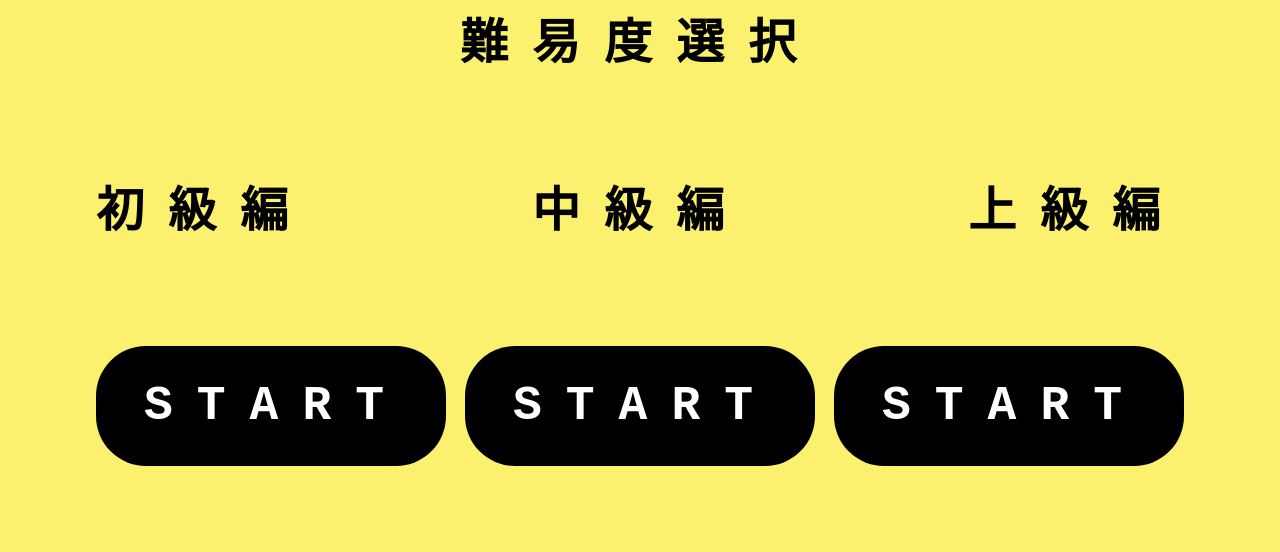
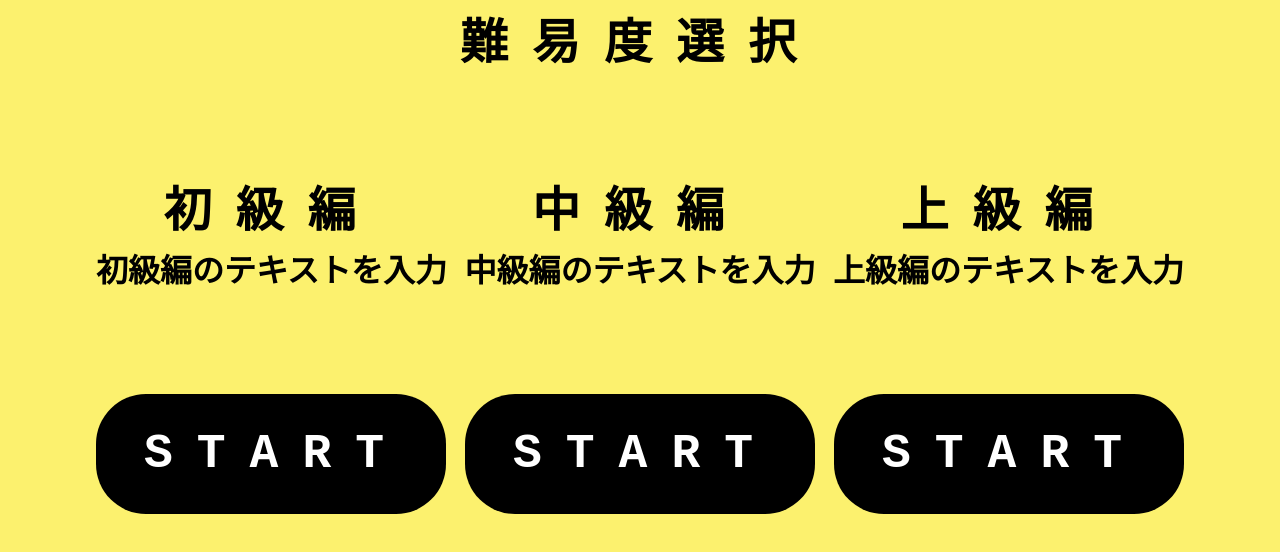
Before and after one commit to furu0202/Prefectures-App, a Next.js app: page /level in a window 1280 px wide. Shown: the top 552 px of the page. Built offline with nearby package versions, Linux system fonts and the light colour scheme.

Commit message:
説明文となる文章(item.text)の実装

```diff
--- a/app/level/page.jsx
+++ b/app/level/page.jsx
@@ -54,6 +54,7 @@ const page = () => {
               return (
                 <h2 key={item.id} className={styles.title}>
                   {item.title}
+                  <p className={styles.itemText}>{item.text}</p>
                 </h2>
               );
             })}
--- a/app/level/page.module.css
+++ b/app/level/page.module.css
@@ -48,3 +48,8 @@
 .button:hover {
   transform: scale(1.1, 1.1);
 }
+
+.itemText {
+  font-size: 32px;
+  letter-spacing: 0;
+}
```
